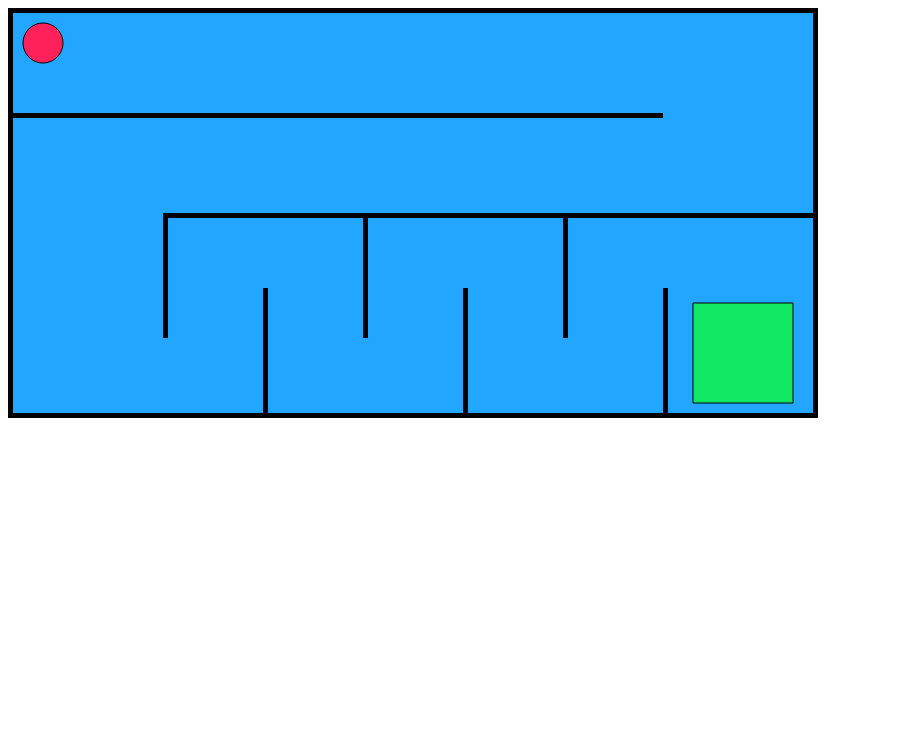
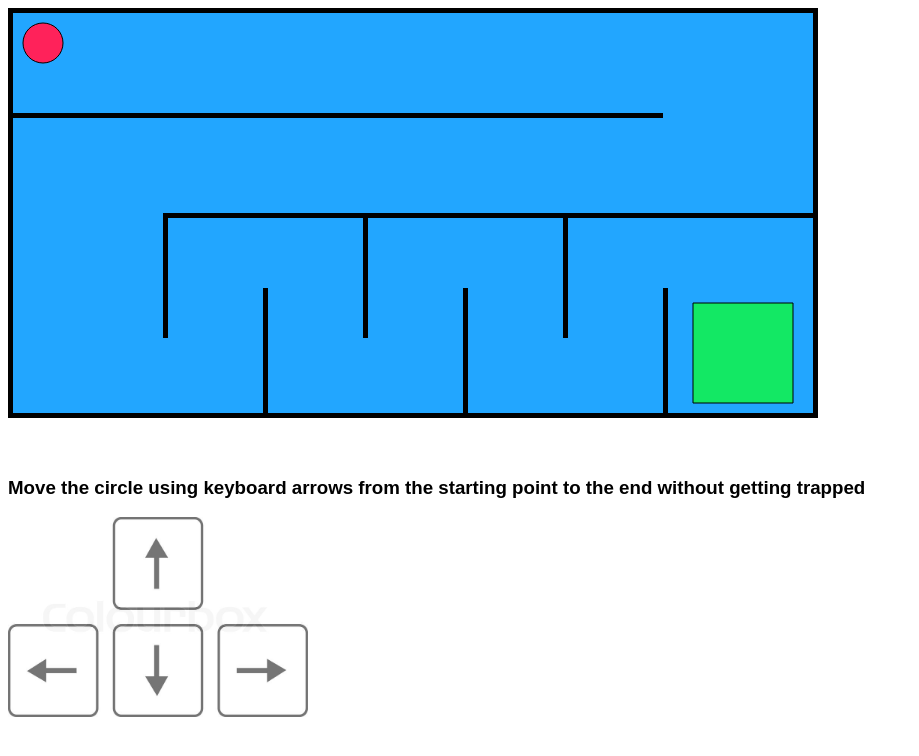
Before and after one commit to RASHI2505/Maze-game, a plain HTML site: page index.html in a window 1280 px wide. Shown: the whole page, without its empty margins (0-919 px from the left). Drawn offline with Linux system fonts and the light colour scheme.

Commit message:
Update index.html

```diff
--- a/index.html
+++ b/index.html
@@ -14,6 +14,13 @@
 <body>
 	<canvas></canvas>
 
+	<br>
+	<br>
+	<br>
+
+	<h3 style="font-family: arial;">Move the circle using keyboard arrows from the starting point to the end without getting trapped</h3>
+	<img src="image.jpg" alt="" width="300px" height="200px">
+
 	<script src="maze.js"></script>
 </body>
 </html>
```
